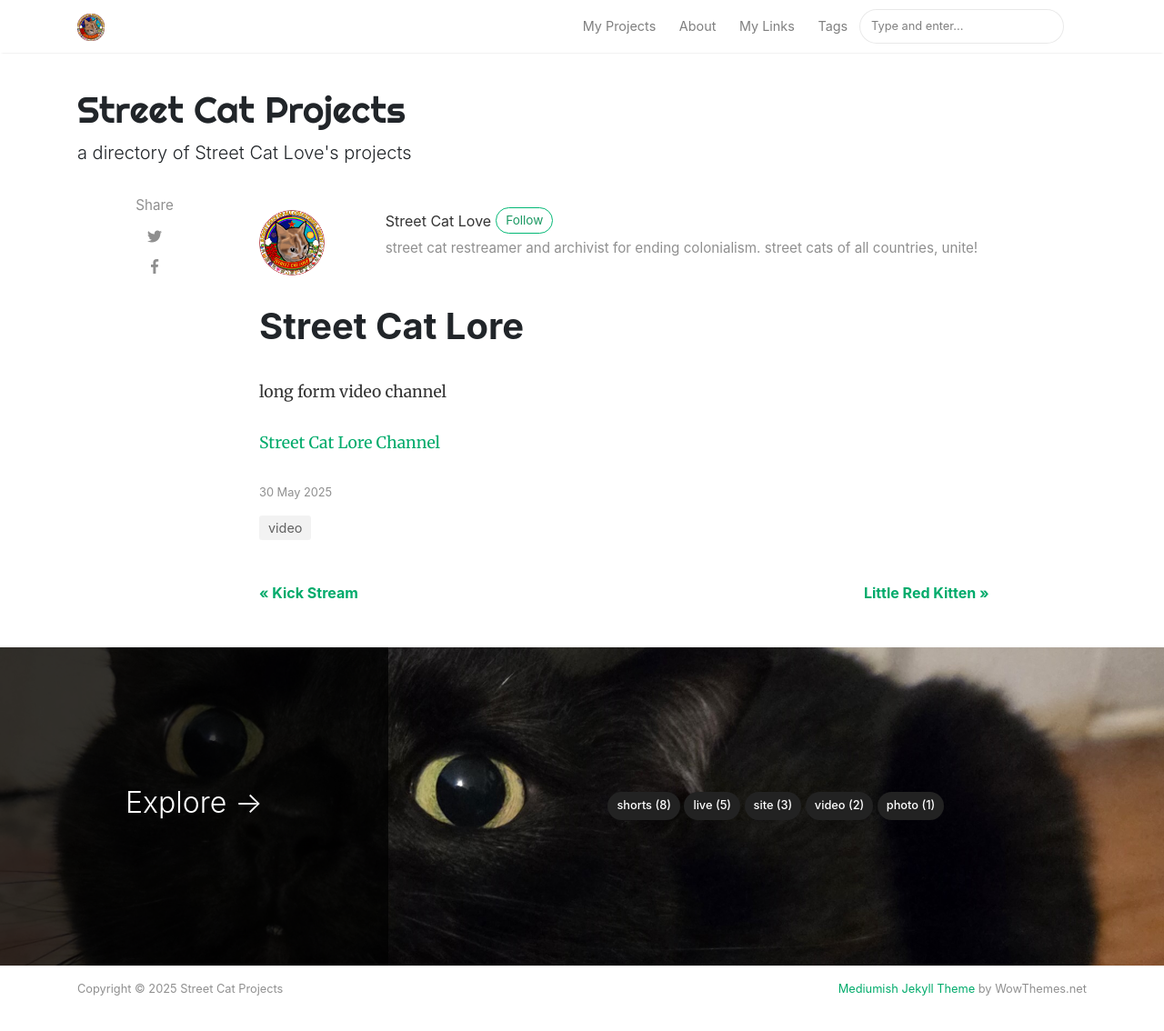
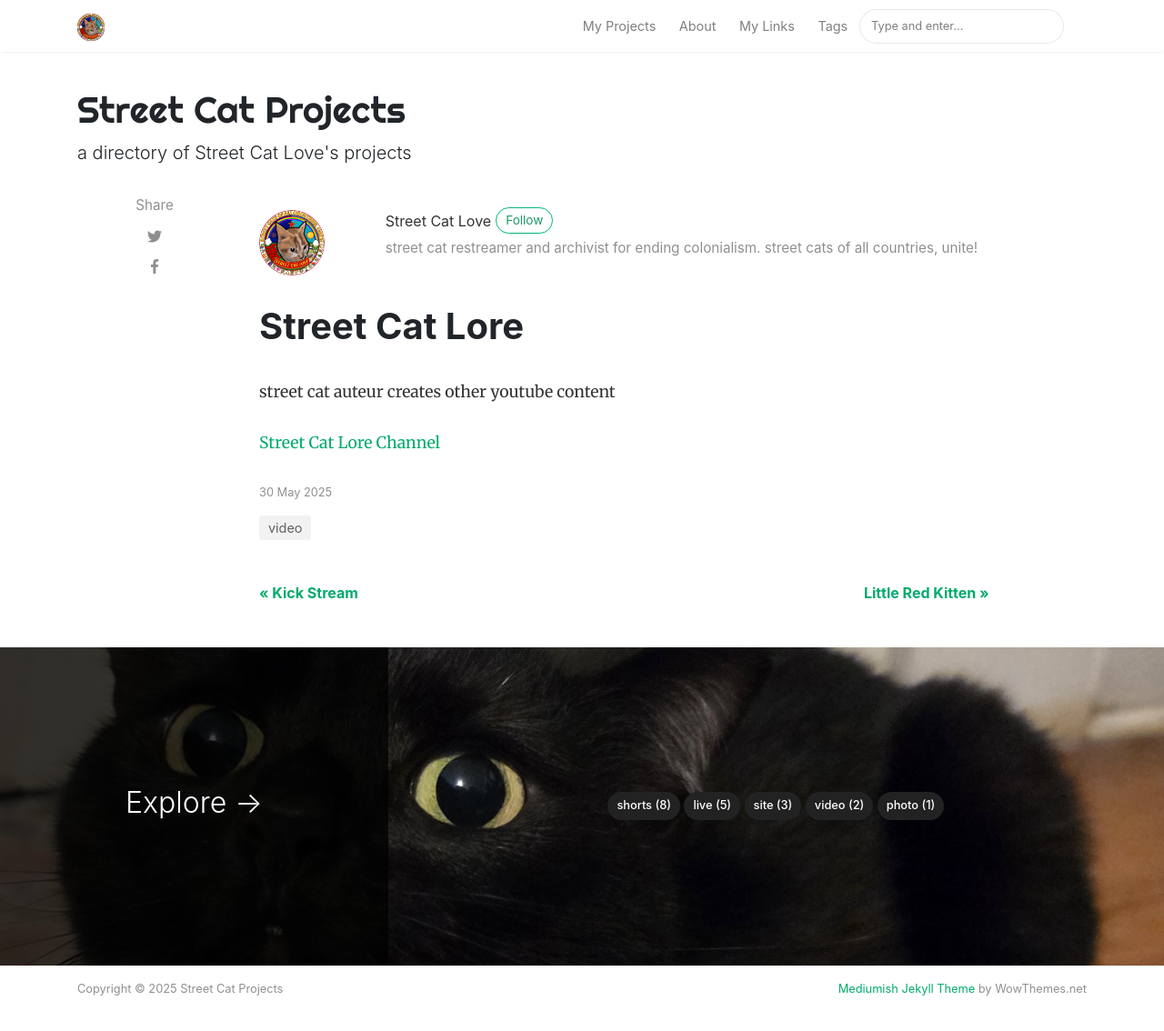
Before and after one commit to StreetCatLove/proj, a Jekyll site: the page built from _posts/2025-05-30-lore.md, in a window 1280 px wide and 1171 px high. Shown: the top 1134 px of the window at 91% size. Built offline with Jekyll 4.4.1, drawn with Linux system fonts in a browser that asks for light colours; nearby versions of some CDN libraries; comment, search, counter and statistics services are not loaded.

Commit message:
Update 2025-05-30-lore.md

```diff
--- a/_posts/2025-05-30-lore.md
+++ b/_posts/2025-05-30-lore.md
@@ -9,6 +9,6 @@ hidden: false
 comments: false
 ---
 
-long form video channel
+street cat auteur creates other youtube content
 
 <a href="https://www.youtube.com/@street_cat_lore">Street Cat Lore Channel</a>
```
